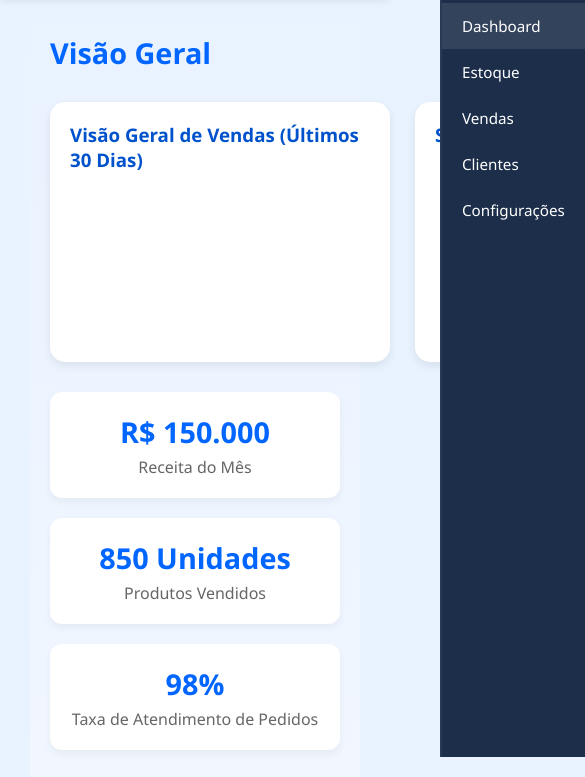
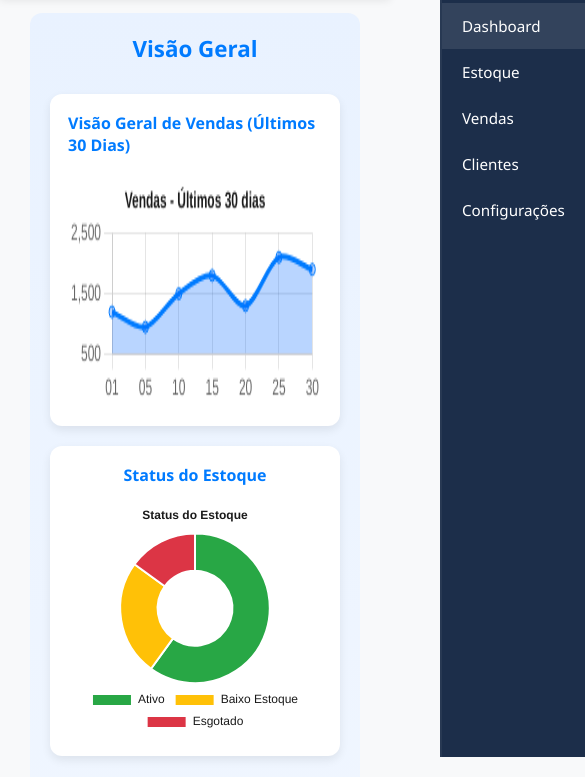
Before and after one commit to jonasafp/sistema-erp, a plain HTML site: page index.html in a window 390 px wide. Shown: the part 87-864 px from the top of the page, 585 px wide, since content can reach past the window. Drawn offline with nearby package versions, Linux system fonts and the light colour scheme.

Commit message:
alterações de configurações
alterado as configurações de carregamento inicial

```diff
--- a/css/dashboard.css
+++ b/css/dashboard.css
@@ -23,24 +23,37 @@
 /* ==== Seção de gráficos ==== */
 .graficos {
   display: grid;
-  grid-template-columns: 1fr 1fr;
+  grid-template-columns: repeat(auto-fit, minmax(360px, 1fr));
   gap: 25px;
+  align-items: stretch;
 }
 
 .grafico-card {
   background: var(--card-bg);
   padding: 20px;
-  border-radius: 15px;
-  box-shadow: 0 4px 10px rgba(0, 0, 0, 0.08);
+  border-radius: var(--radius-default);
+  box-shadow: var(--shadow-default);
   transition: all 0.3s ease;
+  min-height: 320px;
+  display: flex;
+  flex-direction: column;
+  justify-content: space-between;
+  align-items: center;
 }
 
 .grafico-card h3 {
-  margin-bottom: 15px;
-  color: var(--primary-hover);
+  margin-bottom: 12px;
+  color: var(--primary-color);
+  font-size: 1rem;
+  font-weight: 600;
 }
 
-.grafico-card:hover{
+.grafico-card canvas {
+  width: 100% !important;
+  height: 240px !important; /* 🔹 tamanho reduzido do gráfico */
+}
+
+.grafico-card:hover {
   transform: translateY(-4px);
 }
 
@@ -110,9 +123,57 @@
   transition: 0.2s;
 }
 
-/* ==== Responsivo ==== */
-@media (max-width: 900px) {
-  .chart-section {
+/* ==== Responsividade ==== */
+
+/* Tablets */
+@media (max-width: 1024px) {
+  .graficos {
     grid-template-columns: 1fr;
   }
+
+  .grafico-card {
+    min-height: 320px;
+  }
+
+  .summary-cards {
+    grid-template-columns: repeat(auto-fit, minmax(180px, 1fr));
+  }
 }
+
+/* Celulares */
+@media (max-width: 600px) {
+  .dashboard {
+    padding: 20px;
+  }
+
+  .page-title {
+    font-size: 1.4rem;
+    text-align: center;
+  }
+
+  .graficos {
+    grid-template-columns: 1fr;
+    gap: 20px;
+  }
+
+  .grafico-card {
+    padding: 18px;
+    min-height: 280px;
+  }
+
+  .summary-cards {
+    grid-template-columns: 1fr;
+  }
+
+  .summary-card {
+    padding: 16px;
+  }
+
+  .table-section {
+    overflow-x: auto;
+  }
+
+  .table-section table {
+    font-size: 0.8rem;
+  }
+}
--- a/css/variaveis.css
+++ b/css/variaveis.css
@@ -1,5 +1,6 @@
 :root {
   /* === CORES PRINCIPAIS === */
+  --grafic-color: #0066ff46;
   --primary-color: #0066ff;       /* Azul vibrante principal */
   --primary-hover: #0052cc;       /* Azul escuro para hover */
   --secondary-color: #003366;     /* Azul profundo usado nos títulos e textos fortes */
@@ -11,9 +12,9 @@
   --text-muted: #666666;          /* Texto secundário */
 
   /* === STATUS === */
-  --status-ativo: #28a745;        /* Verde — Ativo */
-  --status-baixo: #ffc107;        /* Amarelo — Estoque baixo */
-  --status-esgotado: #dc3545;     /* Vermelho — Esgotado */
+  --status-ativo: #3bbe59d0;        /* Verde — Ativo */
+  --status-baixo: #f0c032d0;        /* Amarelo — Estoque baixo */
+  --status-esgotado: #c40e20d0;     /* Vermelho — Esgotado */
 
   /* === EFEITOS === */
   --shadow-default: 0 4px 10px rgba(0, 0, 0, 0.08);
--- a/js/configuracoes.js
+++ b/js/configuracoes.js
@@ -72,18 +72,21 @@ function aplicarCores(cor) {
 
   const esquemas = {
     azul: {
+      "--grafic-color": "#0066ff46",
       "--primary-color": "#0066ff",
       "--primary-hover": "#0052cc",
       "--secondary-color": "#003366",
       "--accent-color": "#1c2e4a",
     },
     vermelho: {
+      "--grafic-color": "#e5393546",
       "--primary-color": "#e53935",
       "--primary-hover": "#c62828",
       "--secondary-color": "#8b0000",
       "--accent-color": "#4a1c1c",
     },
     amarelo: {
+      "--grafic-color": "#f9a82546",
       "--primary-color": "#f9a825",
       "--primary-hover": "#f57f17",
       "--secondary-color": "#5f370e",
--- a/js/dashboard.js
+++ b/js/dashboard.js
@@ -6,8 +6,8 @@ console.log("📊 Executando dashboard.js...");
 
 // Função principal para criar os gráficos
 function inicializarGraficos() {
-  const ctxVendas = document.getElementById("graficoVendas");
-  const ctxEstoque = document.getElementById("graficoEstoque");
+  const ctxVendas = document.getElementById("salesChart");
+  const ctxEstoque = document.getElementById("stockChart");
 
   if (!ctxVendas || !ctxEstoque) {
     console.warn("⏳ Aguardando carregamento dos elementos do gráfico...");
@@ -23,7 +23,7 @@ function inicializarGraficos() {
         label: "Vendas (R$)",
         data: [1200, 950, 1500, 1800, 1300, 2100, 1900],
         borderColor: getComputedStyle(document.documentElement).getPropertyValue('--primary-color').trim(),
-        backgroundColor: getComputedStyle(document.documentElement).getPropertyValue('--primary-hover').trim(),
+        backgroundColor: getComputedStyle(document.documentElement).getPropertyValue('--grafic-color').trim(),
         tension: 0.3,
         fill: true
       }]
--- a/js/main.js
+++ b/js/main.js
@@ -1,8 +1,8 @@
 // ============================================
-// main.js — Controle principal de navegação e carregamento dinâmico
+// main.js — Controle de navegação e configuração global
 // ============================================
 
-// Mapeia cada página ao seu respectivo script
+// Mapeamento das páginas e seus scripts correspondentes
 const PAGE_SCRIPTS = {
   "dashboard.html": "js/dashboard.js",
   "estoque.html": "js/estoque.js",
@@ -11,24 +11,103 @@ const PAGE_SCRIPTS = {
   "configuracoes.html": "js/configuracoes.js"
 };
 
-// ========================================================
-// 🔹 Funções utilitárias
-// ========================================================
+// === Funções de tema e cores ===
 
-// Remove scripts antigos antes de carregar novos
-function removePageScripts() {
-  document.querySelectorAll('script[data-page-script]').forEach(s => s.remove());
+// Aplica as variáveis CSS no :root conforme tema e cor
+function aplicarTemaEEsquema(tema = "claro", esquema = "azul") {
+  const root = document.documentElement;
+
+  // === Tema Claro ===
+  if (tema === "claro") {
+    root.style.setProperty("--background-color", "#f8f9fa");
+    root.style.setProperty("--card-bg", "#ffffff");
+    root.style.setProperty("--text-color", "#1a1a1a");
+    root.style.setProperty("--text-muted", "#666666");
+    root.style.setProperty("--border-color", "#dee2e6");
+  }
+
+  // === Tema Escuro ===
+  if (tema === "escuro") {
+    root.style.setProperty("--background-color", "#121212");
+    root.style.setProperty("--card-bg", "#1e1e1e");
+    root.style.setProperty("--text-color", "#e6eef9");
+    root.style.setProperty("--text-muted", "#bfc8d6");
+    root.style.setProperty("--border-color", "#2a2f36");
+  }
+
+  // === Esquema de cores ===
+  const esquemas = {
+    azul: {
+      "--primary-color": "#007bff",
+      "--primary-hover": "#0056b3",
+      "--secondary-color": "#004085",
+      "--accent-color": "#1c2e4a"
+    },
+    vermelho: {
+      "--primary-color": "#e53935",
+      "--primary-hover": "#c62828",
+      "--secondary-color": "#8b0000",
+      "--accent-color": "#4a1c1c"
+    },
+    amarelo: {
+      "--primary-color": "#f9a825",
+      "--primary-hover": "#f57f17",
+      "--secondary-color": "#5f370e",
+      "--accent-color": "#3b2408"
+    }
+  };
+
+  const selected = esquemas[esquema] || esquemas.azul;
+  for (const key in selected) root.style.setProperty(key, selected[key]);
+
+  // === Cores de status ===
+  root.style.setProperty("--status-ativo", "#28a745");
+  root.style.setProperty("--status-baixo", "#ffc107");
+  root.style.setProperty("--status-esgotado", "#dc3545");
+
+  root.style.setProperty("--shadow-default", "0 4px 10px rgba(0,0,0,0.08)");
+  root.style.setProperty("--radius-default", "12px");
+
+  // === Grava no localStorage ===
+  localStorage.setItem("temaSistema", tema);
+  localStorage.setItem("corSistema", esquema);
 }
 
-// Garante que o Chart.js esteja carregado antes de exibir o dashboard
+// Garante aplicação das configurações ao iniciar o sistema
+function inicializarConfiguracoesAoStart() {
+  let tema = localStorage.getItem("temaSistema");
+  let cor = localStorage.getItem("corSistema");
+
+  // Se ainda não há configuração, define padrão
+  if (!tema || !cor) {
+    tema = "claro";
+    cor = "azul";
+    localStorage.setItem("temaSistema", tema);
+    localStorage.setItem("corSistema", cor);
+    console.log("🎯 Configuração padrão aplicada: tema=claro, cor=azul");
+  } else {
+    console.log(`🎨 Configuração carregada: tema=${tema}, cor=${cor}`);
+  }
+
+  aplicarTemaEEsquema(tema, cor);
+}
+
+// ============================================
+// 🔹 Controle de scripts e carregamento de páginas
+// ============================================
+
+function removePageScripts() {
+  document.querySelectorAll("script[data-page-script]").forEach(s => s.remove());
+}
+
+// Garante que Chart.js esteja disponível
 async function garantirChartJS() {
   return new Promise((resolve, reject) => {
     if (window.Chart) {
-      console.log("📊 Chart.js já está carregado.");
+      console.log("📊 Chart.js já está disponível.");
       return resolve();
     }
 
-    console.log("📊 Carregando biblioteca Chart.js...");
     const script = document.createElement("script");
     script.src = "https://cdn.jsdelivr.net/npm/chart.js@4.4.6/dist/chart.umd.min.js";
     script.onload = () => {
@@ -40,55 +119,41 @@ async function garantirChartJS() {
   });
 }
 
-// ========================================================
-// 🔹 Carrega e injeta o script da página atual
-// ========================================================
+// Injeta o script da página ativa
 async function injectPageScript(url) {
   removePageScripts();
-
-  const filename = url.split('/').pop();
+  const filename = url.split("/").pop();
   const scriptPath = PAGE_SCRIPTS[filename];
   if (!scriptPath) {
     console.warn(`⚠️ Nenhum script configurado para ${filename}`);
     return;
   }
 
-  // ✅ Aguarda Chart.js antes de carregar o dashboard
-  if (url.includes("dashboard.html")) {
-    await garantirChartJS();
-  }
+  if (url.includes("dashboard.html")) await garantirChartJS();
 
   try {
     const res = await fetch(`${scriptPath}?v=${Date.now()}`, { cache: "no-store" });
     const code = await res.text();
-
     const scriptTag = document.createElement("script");
     scriptTag.type = "text/javascript";
     scriptTag.setAttribute("data-page-script", filename);
     scriptTag.textContent = code;
     document.body.appendChild(scriptTag);
 
-    console.log(`%c✅ ${filename} carregado e executado com sucesso!`, "color:#00c853;font-weight:bold;");
+    console.log(`✅ ${filename} carregado e executado.`);
   } catch (err) {
-    console.error(`❌ Erro ao carregar o script da página ${filename}:`, err);
+    console.error(`❌ Erro ao carregar script de ${filename}:`, err);
   }
 }
 
-// ========================================================
-// 🔹 Carrega o conteúdo HTML da página
-// ========================================================
+// Carrega o conteúdo HTML da página
 async function carregarPagina(url) {
   try {
     const res = await fetch(`${url}?v=${Date.now()}`, { cache: "no-store" });
     if (!res.ok) throw new Error(`Falha ao carregar ${url}: ${res.status}`);
-
     const html = await res.text();
     const container = document.getElementById("page-content");
-    if (!container) throw new Error("Elemento #page-content não encontrado.");
-
     container.innerHTML = html;
-
-    // ✅ Injeta e executa o JS da página atual
     await injectPageScript(url);
   } catch (err) {
     console.error("Erro ao carregar página:", err);
@@ -97,14 +162,17 @@ async function carregarPagina(url) {
   }
 }
 
-// ========================================================
-// 🔹 Inicializa menu lateral e navegação
-// ========================================================
+// ============================================
+// 🔹 Inicialização principal
+// ============================================
+
 window.addEventListener("DOMContentLoaded", async () => {
+  // ✅ Aplica tema e cor imediatamente antes de qualquer renderização
+  inicializarConfiguracoesAoStart();
+
   const sidebar = document.getElementById("sidebar");
   const menuBtn = document.getElementById("menu-btn");
 
-  // Abre/fecha o menu lateral
   if (menuBtn && sidebar) {
     menuBtn.addEventListener("click", () => {
       sidebar.classList.toggle("active");
@@ -114,7 +182,6 @@ window.addEventListener("DOMContentLoaded", async () => {
     });
   }
 
-  // Configura os links de navegação
   document.querySelectorAll(".sidebar nav a").forEach(link => {
     link.addEventListener("click", async e => {
       e.preventDefault();
@@ -126,14 +193,13 @@ window.addEventListener("DOMContentLoaded", async () => {
       document.querySelectorAll(".sidebar li").forEach(li => li.classList.remove("active"));
       link.parentElement.classList.add("active");
 
-      // Fecha o menu em telas menores
       if (window.innerWidth <= 768 && sidebar?.classList.contains("active")) {
         sidebar.classList.remove("active");
       }
     });
   });
 
-  // ✅ Garante que Chart.js seja carregado antes do dashboard inicial
+  // ✅ Carrega dashboard por padrão ao iniciar
   await garantirChartJS();
   await carregarPagina("pages/dashboard.html");
 });
```
